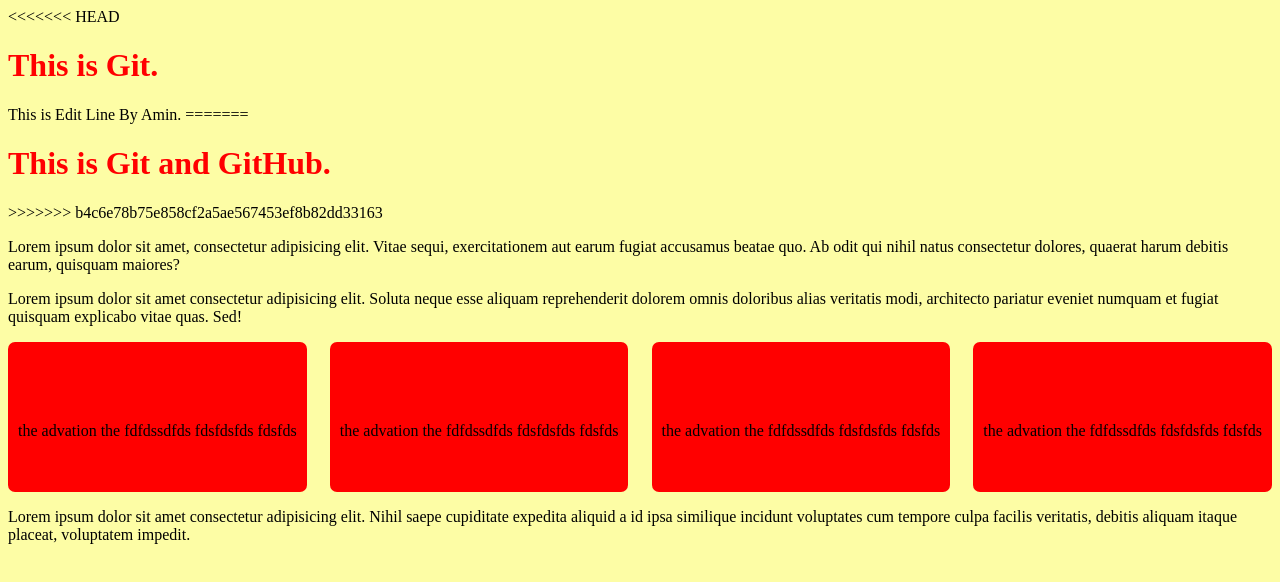
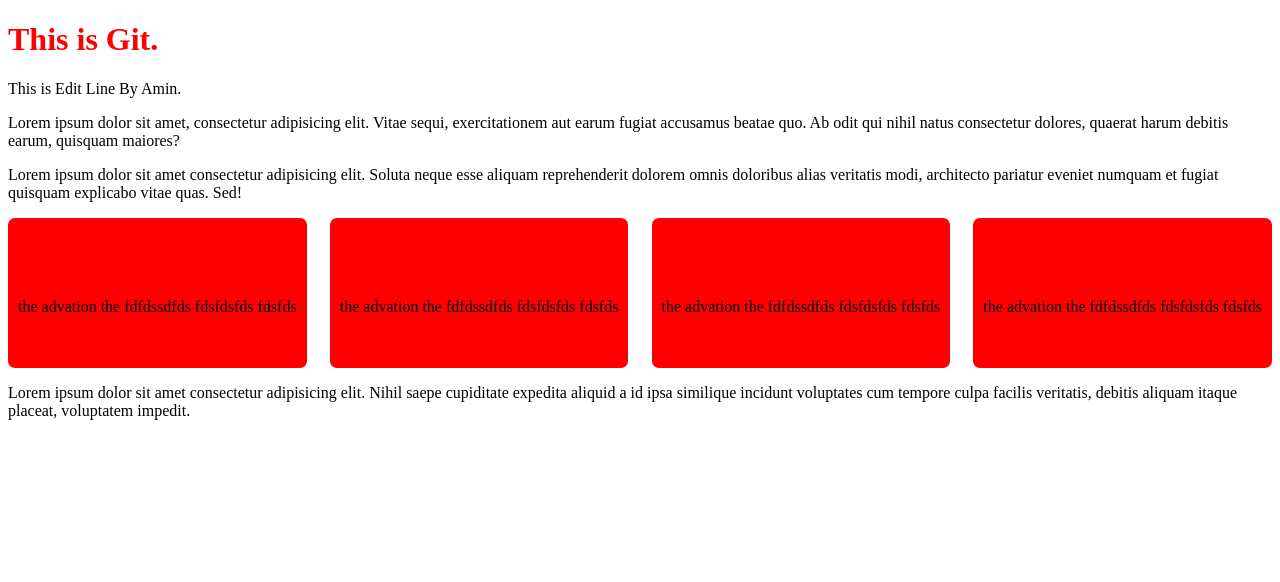
Before and after one commit to themohammadaminasadi/LearningConfigMerge_Main, a plain HTML site: page index.html in a window 1280 px wide. Drawn offline with Linux system fonts and the light colour scheme.

Commit message:
background color

```diff
--- a/index.html
+++ b/index.html
@@ -7,12 +7,8 @@
     <link rel="stylesheet" href="style.css">
 </head>
 <body>
-<<<<<<< HEAD
     <h1>This is Git.</h1>
     <span>This is Edit Line By Amin.</span>
-=======
-    <h1>This is Git and GitHub.</h1>
->>>>>>> b4c6e78b75e858cf2a5ae567453ef8b82dd33163
 
     <p>Lorem ipsum dolor sit amet, consectetur adipisicing elit. Vitae sequi, exercitationem aut earum fugiat accusamus beatae quo. Ab odit qui nihil natus consectetur dolores, quaerat harum debitis earum, quisquam maiores?</p>
 
--- a/style.css
+++ b/style.css
@@ -1,5 +1,5 @@
 body{
-    background-color: rgb(253, 253, 165);
+    background-color: red(253, 253, 165);
 }
 h1{
     color: red;
```
